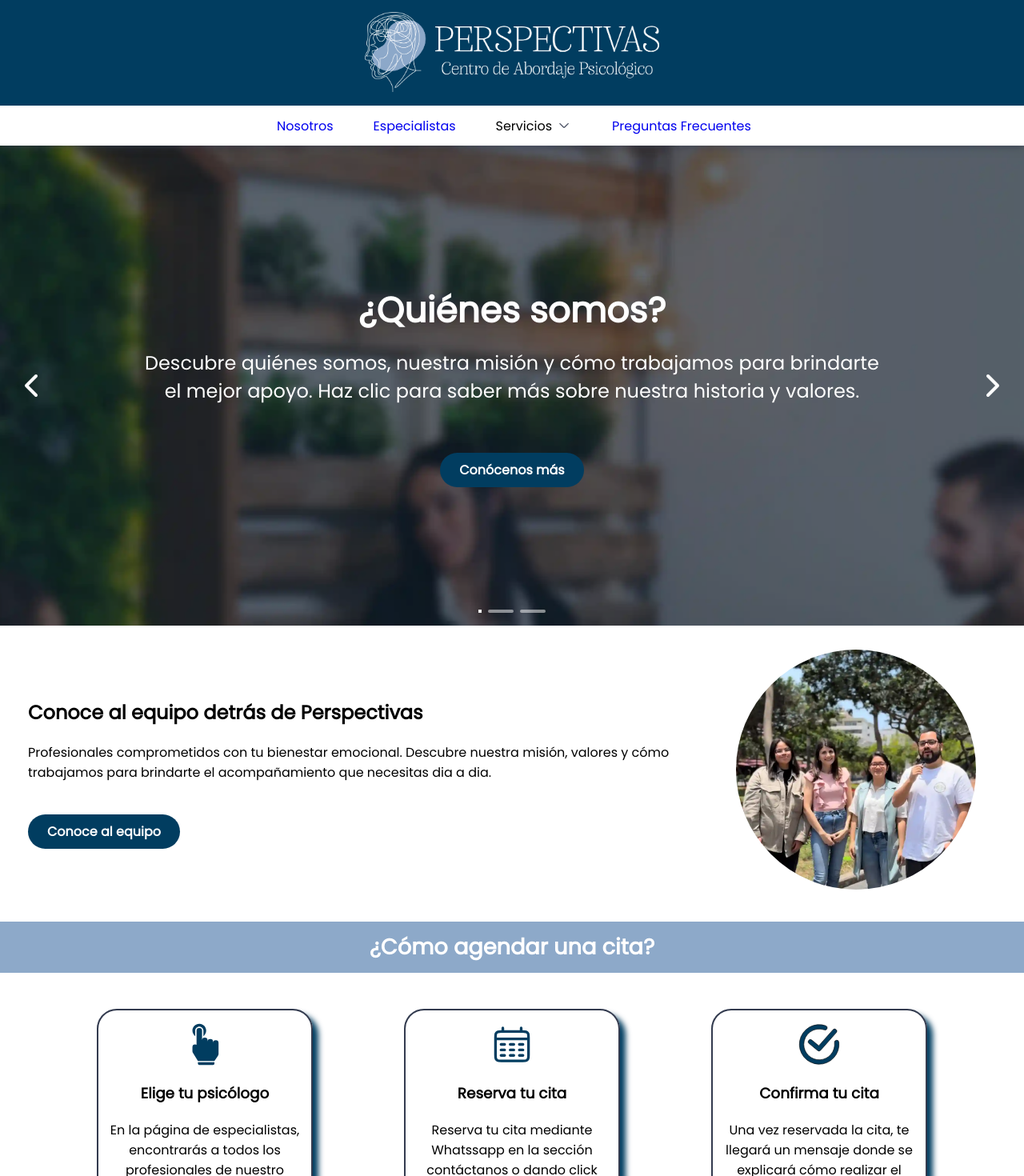
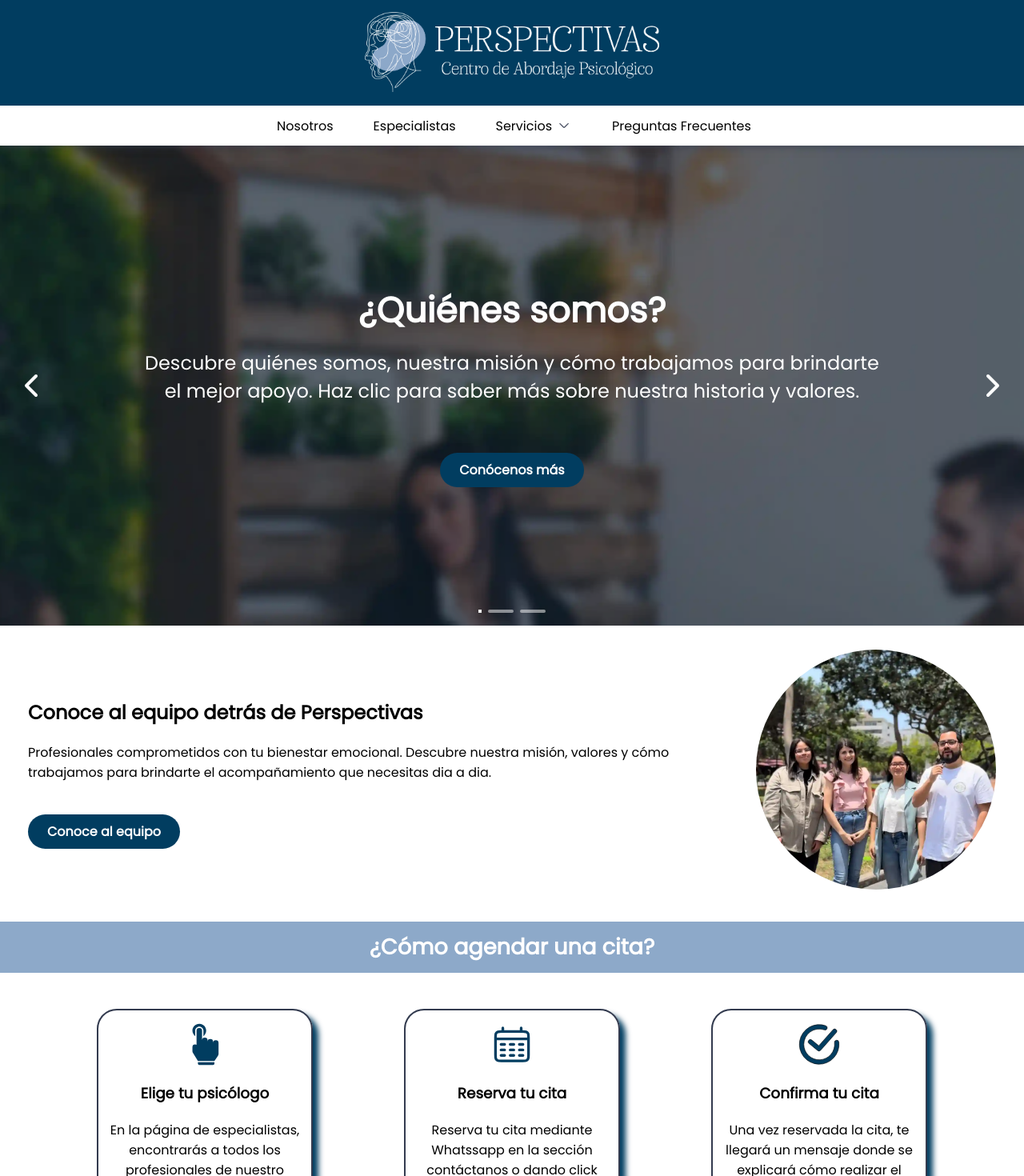
Before and after one commit to pitziro/PsyPCA23, a React (Vite) app: page / in a window 1280 px wide. Shown: the top 1470 px of the page at 80% size. Built offline with nearby package versions, Linux system fonts and the light colour scheme.

Commit message:
fix: overflow & colors

```diff
--- a/src/App.module.css
+++ b/src/App.module.css
@@ -49,6 +49,7 @@ a:visited {
 	flex-grow: 2;
 	min-height: 60vh;
 	z-index: 0;
+	overflow: hidden;
 }
 
 /* ALGUNOS ESTILOS GENERALES */
--- a/src/components/top/Navbar.module.css
+++ b/src/components/top/Navbar.module.css
@@ -31,7 +31,6 @@
 	position: relative;
 	/* necesito esto para el subrayado*/
 	display: flex;
-	/* min-width: 50px; */
 	flex-direction: column;
 	text-align: center;
 	margin: 0 10px 0 10px;
@@ -39,6 +38,7 @@
 }
 
 .categoryitem a {
+	color: var(--cLetra);
 	text-decoration: none;
 	position: relative;
 	transition: 0.5s ease-in-out;
--- a/src/pages/Equipo.module.css
+++ b/src/pages/Equipo.module.css
@@ -77,6 +77,7 @@
 @media screen and (width <= 700px) {
 	.pIntroText {
 		width: auto;
+		margin: 0;
 	}
 
 	.p_card > .desc {
--- a/src/pages/Nosotros.module.css
+++ b/src/pages/Nosotros.module.css
@@ -143,10 +143,6 @@
 		padding-bottom: 50px;
 	}
 
-	.valores {
-		width: 100vw;
-	}
-
 	.valorx {
 		display: flex;
 		flex-direction: column;
@@ -161,5 +157,6 @@
 @media screen and (width <= 550px) {
 	.main_somos_desc_img {
 		height: 25dvh;
+		margin-bottom: 15px;
 	}
 }
--- a/src/pages/Welcome.module.css
+++ b/src/pages/Welcome.module.css
@@ -11,7 +11,7 @@
 
 .introContainer {
 	display: flex;
-	padding: 20px 50px 20px 25px;
+	padding: 20px 25px 20px 25px;
 	justify-content: space-around;
 	gap: 30px;
 
```
Also changed, not shown: 1 other file (tests, documents, lock files or other folders).
